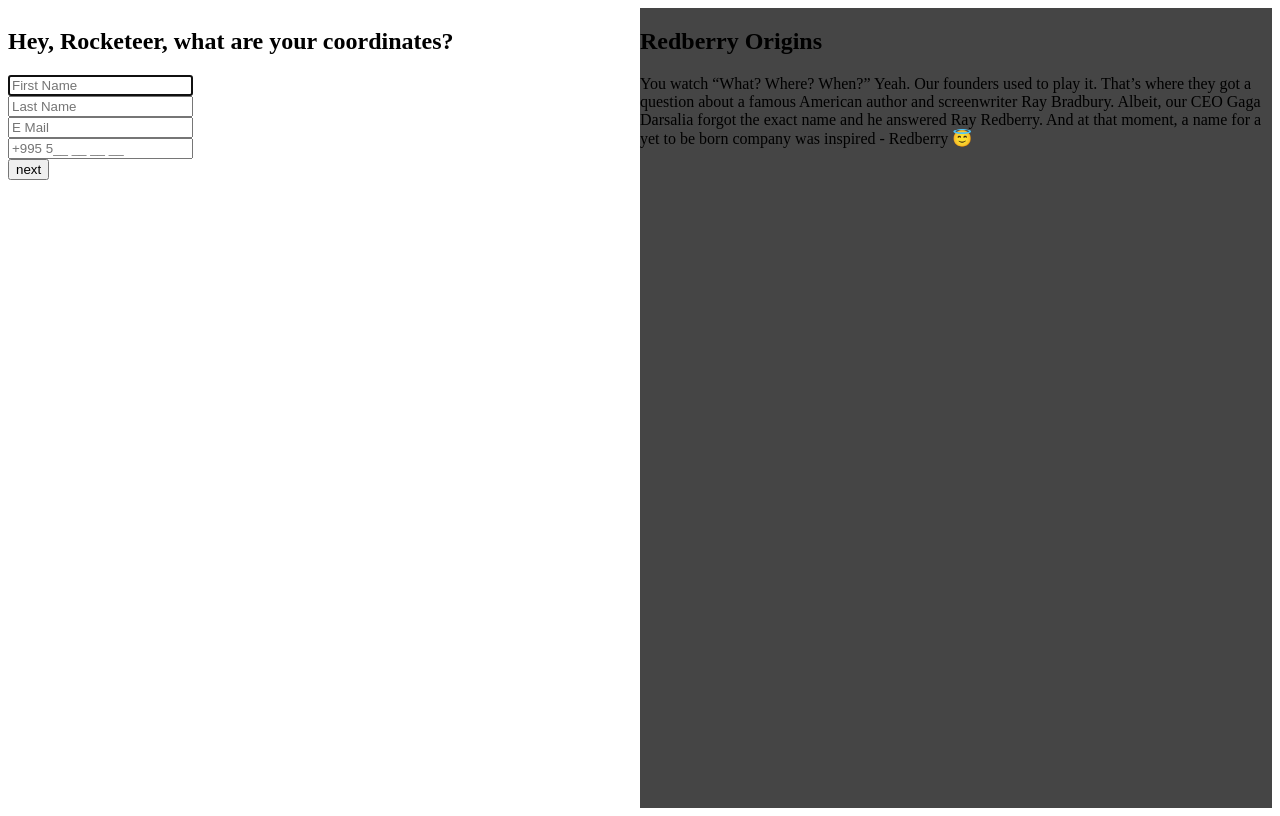
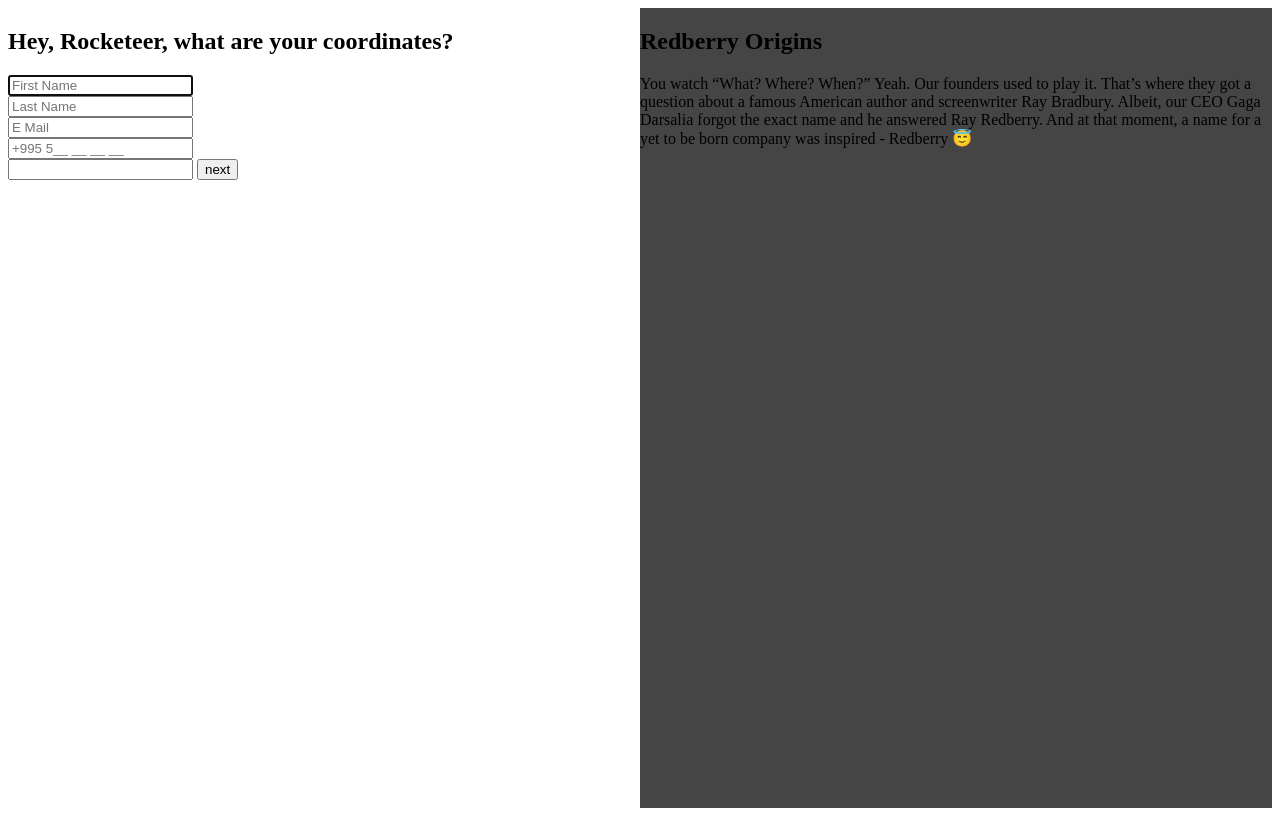
Before and after one commit to Kezhen-N/Redberry, a plain HTML site: page personalinformation.html in a window 1280 px wide. Drawn offline with Linux system fonts and the light colour scheme.

Commit message:
Update personalinformation.html

```diff
--- a/personalinformation.html
+++ b/personalinformation.html
@@ -34,7 +34,10 @@
                 <small class="form__input-error-message"></small>
             </div>
 
-           <button class="next__button">
+            <input type="text" tabindex="1" id="list"> </input>
+
+
+           <button class="next__button" id="nextButton">
                next
            </button>
     </section>
```
